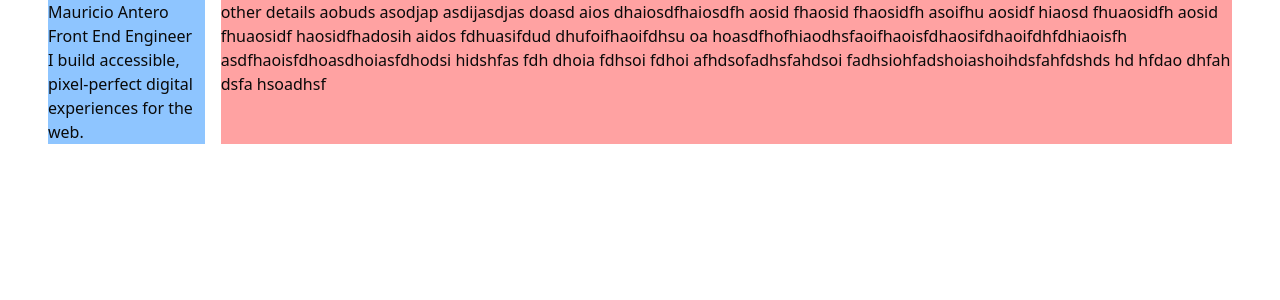
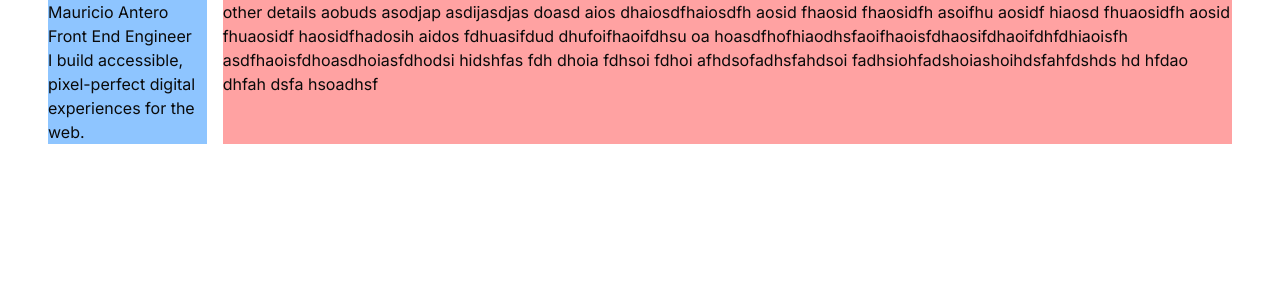
Before and after one commit to mjunior447/personal-website, a Next.js app: page / in a window 1280 px wide. Shown: the top 300 px of the page. Built offline with nearby package versions, Linux system fonts and the light colour scheme.

Commit message:
feat: configure fonts

```diff
--- a/src/app/layout.tsx
+++ b/src/app/layout.tsx
@@ -1,10 +1,15 @@
 import type { Metadata } from "next";
+import { Inter } from "next/font/google";
 import "./globals.css";
 
 export const metadata: Metadata = {
   title: "Mauricio's Portfolio",
   description: "Generated by create next app",
 };
+
+const inter = Inter({
+  subsets: ["latin"],
+});
 
 export default function RootLayout({
   children,
@@ -13,7 +18,7 @@ export default function RootLayout({
 }>) {
   return (
     <html lang="en">
-      <body>{children}</body>
+      <body className={inter.className}>{children}</body>
     </html>
   );
 }
--- a/src/app/page.tsx
+++ b/src/app/page.tsx
@@ -3,7 +3,7 @@ import Header from "../components/Header";
 
 export default function Home() {
   return (
-    <div className="mx-auto min-h-screen max-w-screen-xl px-6 py-12 font-sans md:px-12 md:py-16 lg:py-0">
+    <div className="mx-auto min-h-screen max-w-screen-xl px-6 py-12 md:px-12 md:py-16 lg:py-0">
       <div className="lg:flex lg:justify-between lg:gap-4">
         <Header />
         <MainContent />
```
Also changed, not shown: 2 other files (tests, documents, lock files or other folders).
